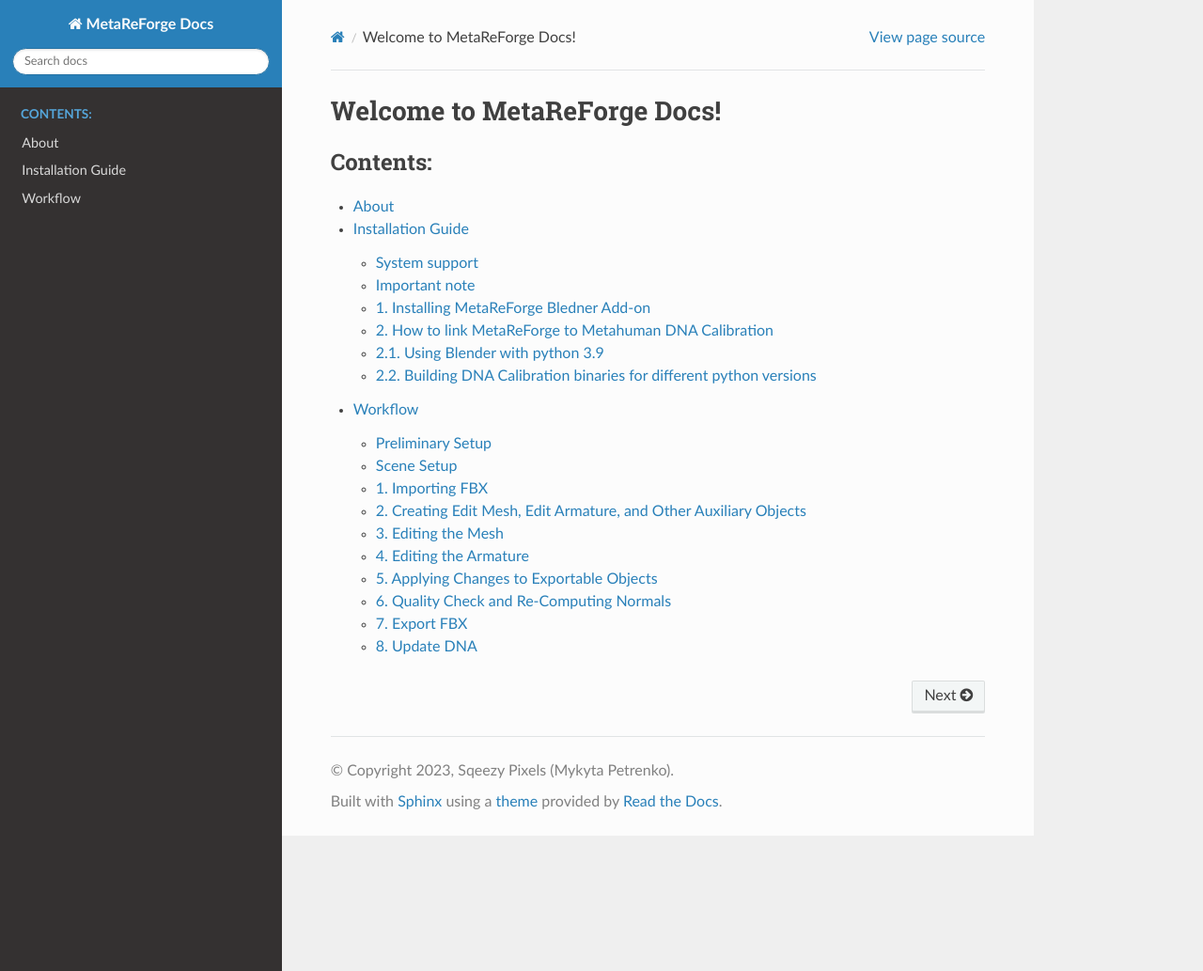
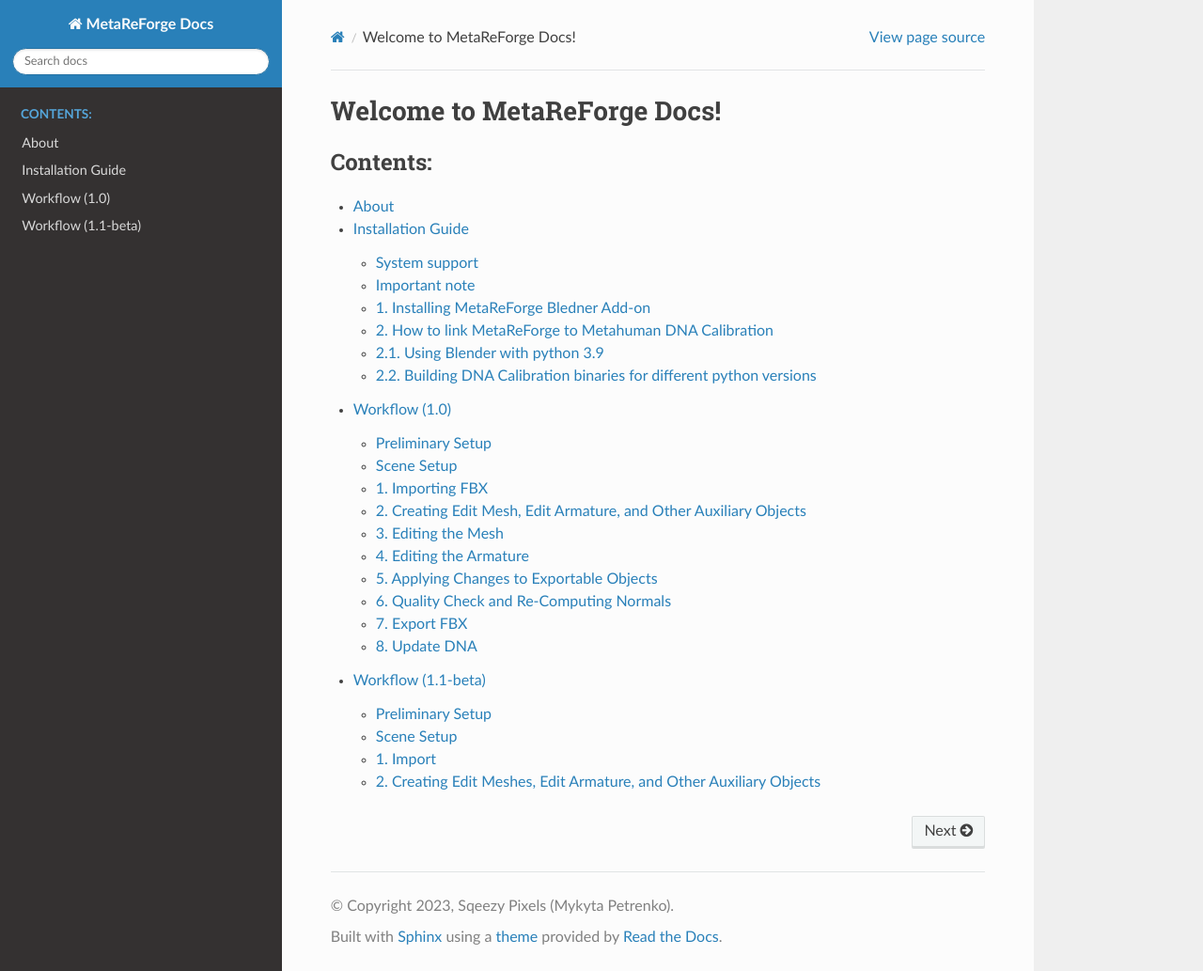
Before and after one commit to MykytaPetrenko/MetaReForge-Docs, a Sphinx documentation site: the page built from docs/index.rst, in a window 1280 px wide and 1033 px high. Shown: the whole window at 94% size. Built offline with Sphinx 7.4.7 and the Read the Docs theme 2.0.0, drawn with Linux system fonts in a browser that asks for light colours.

Commit message:
Documentation structure

```diff
--- a/docs/index.rst
+++ b/docs/index.rst
@@ -12,4 +12,5 @@
 
    about.md
    installation_guide.md
-   workflow.md
+   workflow_1_0.md
+   workflow_1_1.md
--- a/docs/workflow.md
+++ b/docs/workflow_1_0.md
@@ -1,4 +1,4 @@
-# Workflow
+# Workflow (1.0)
 We've designed MetaReForge addon interface to be as clear and structured as possible.  All features are organized into blocks within the N-panel under the 'MRF' category. The majority of these features are accessible in object mode, while additional utilities for armature editing become available in armature edit mode.
 Check out out [workflow tutorial](https://youtu.be/32PLLmDs9wE) on youtube
 
@@ -19,7 +19,7 @@
 2. The body's FBX file exported in the same way as the head, preferably use a body skeletal mesh  that includs all polygons, without any deleted polygons under the clothing.
     - `Content/Metahumans/<NAME>/<SEX>/<HEIGHT>/<WEIGHT>/Body/<BODY_SKELETAL_MESH>`
 
-3. The DNA file. It's usually found in the Quixel Bridge asset folder (by default, look in
+3. The DNA file. It's usually found in the Quixel Bridge asset folder. By default, look in
 
     - `C:\Users\<USER_NAME>\Documents\Megascans Library\Downloaded\UAssets\<ASSET_ID>\Tier0\asset_ue\MetaHumans\<METAHUMAN_NAME>\SourceAssets`).
 
--- /dev/null
+++ b/docs/workflow_1_1.md
@@ -0,0 +1,50 @@
+# Workflow (1.1-beta)
+
+**Currently, the documentation is under development.**
+
+In update 1.1, metareforge has undergone a significant number of changes, therefore familiarizing yourself with this documentation is recommended even if you have confidently used version 1.0. Overall, we have tried to adhere to the same principles as in the development of version 1.0.
+We've designed MetaReForge addon interface to be as clear and structured as possible. All features are organized into blocks within the N-panel under the 'MRF' category. The majority of these features are accessible in object mode, while additional utilities for armature editing become available in armature and mesh edit modes.
+
+### Preliminary Setup
+First, we need to prepare the files for editing. You will need:
+
+1. The body's FBX file. It is prefered to use a body skeletal mesh that includs all polygons, without any deleted polygons under the clothing.
+    - `Content/Metahumans/<NAME>/<SEX>/<HEIGHT>/<WEIGHT>/Body/<BODY_SKELETAL_MESH>`
+    - right-click on the corresponding skeletal mesh in the content browser Asset Actions - Export as FBX).
+
+<a href="./images/export_as_fbx.png">
+  <p align="center">
+    <img src="./images/export_as_fbx.png" width="50%" height="50%"/>
+  </p>
+</a>
+
+2. The DNA file. It's usually found in the Quixel Bridge asset folder. By default, look in
+
+    - `C:\Users\<USER_NAME>\Documents\Megascans Library\Downloaded\UAssets\<ASSET_ID>\Tier0\asset_ue\MetaHumans\<METAHUMAN_NAME>\SourceAssets`).
+
+<a href="./images/get_original_dna.png">
+  <p align="center">
+    <img src="./images/get_original_dna.png" width="50%" height="50%"/>
+  </p>
+</a>
+
+3. Optionaly you may use the head from FBX file. **It is not recommended, but useful in certain cases listed in the [Import](#1-import) section**
+    - `Content/Metahumans/<METAHUMAN_NAME>/Face/<METAHUMAN_NAME>_FaceMesh`
+    - right-click on the corresponding skeletal mesh in the content browser Asset Actions - Export as FBX).
+    - Convert FBX with [Autodesk FBX 2013 Converter](https://aps.autodesk.com/developer/overview/fbx-converter-archives). Do not ignore this step because otherwise, some data, such as shape keys, will be lost! The converter is not supported on Windows 11.
+
+### Scene Setup
+The first thing to do when opening a new scene in Blender is to set the units of measurement (this is necessary to match the units in Unreal Engine). The metric system should be selected with a Unit Scale = 0.01. If the units are not set up, the addon panel will display a **Setup Scene** button, which will configure the units as mentioned earlier.
+
+### 1. Import
+To import files, use the **"Import"** block on the N-panel of the addon (Object mode). Specify the path to the DNA file and the body FBX file. and click **"Import"**. The head mesh will be built from the DNA file.
+If you want to import the head from FBX file you may untick "Build Head from DNA" and select head FBX file.
+Importing the head FBX files is recommended only in a few situations:
+- you are going to utilize your old edit meshes from Metareforge 1.0.X
+- you are going to edit a metahuman that has already been edited after importing it from Quixel Bridge.
+
+For all other cases, the "Build Head from DNA" option is preferred.
+
+**Note.** It's not recommended to import FBX files in any other way. The addon removes unnecessary elements, analyzes LODs, and assigns them to the corresponding internal properties (which can be viewed by expanding the "Head Objects" and "Body Objects" drop-down lists).
+
+### 2. Creating Edit Meshes, Edit Armature, and Other Auxiliary Objects
```
